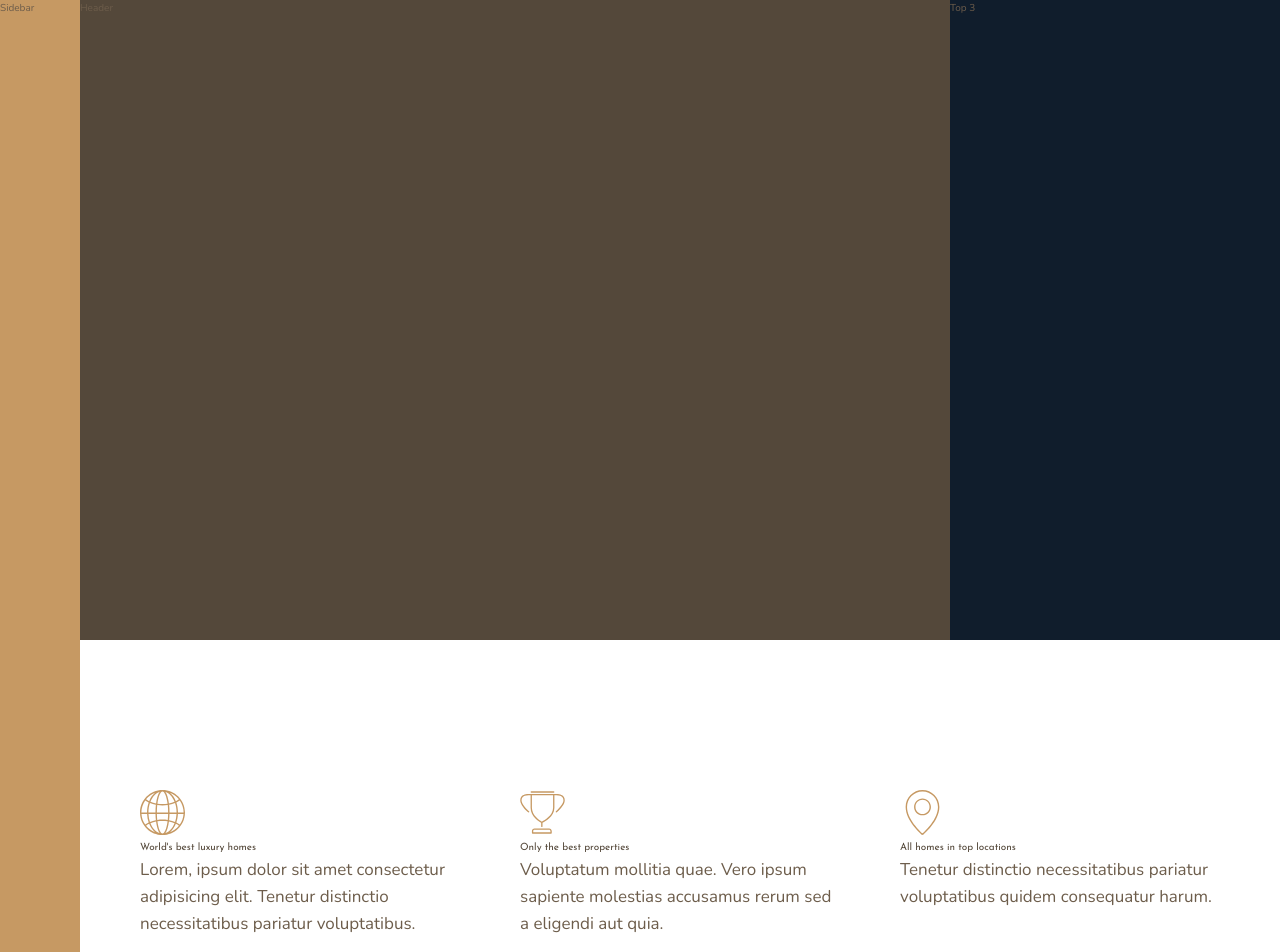
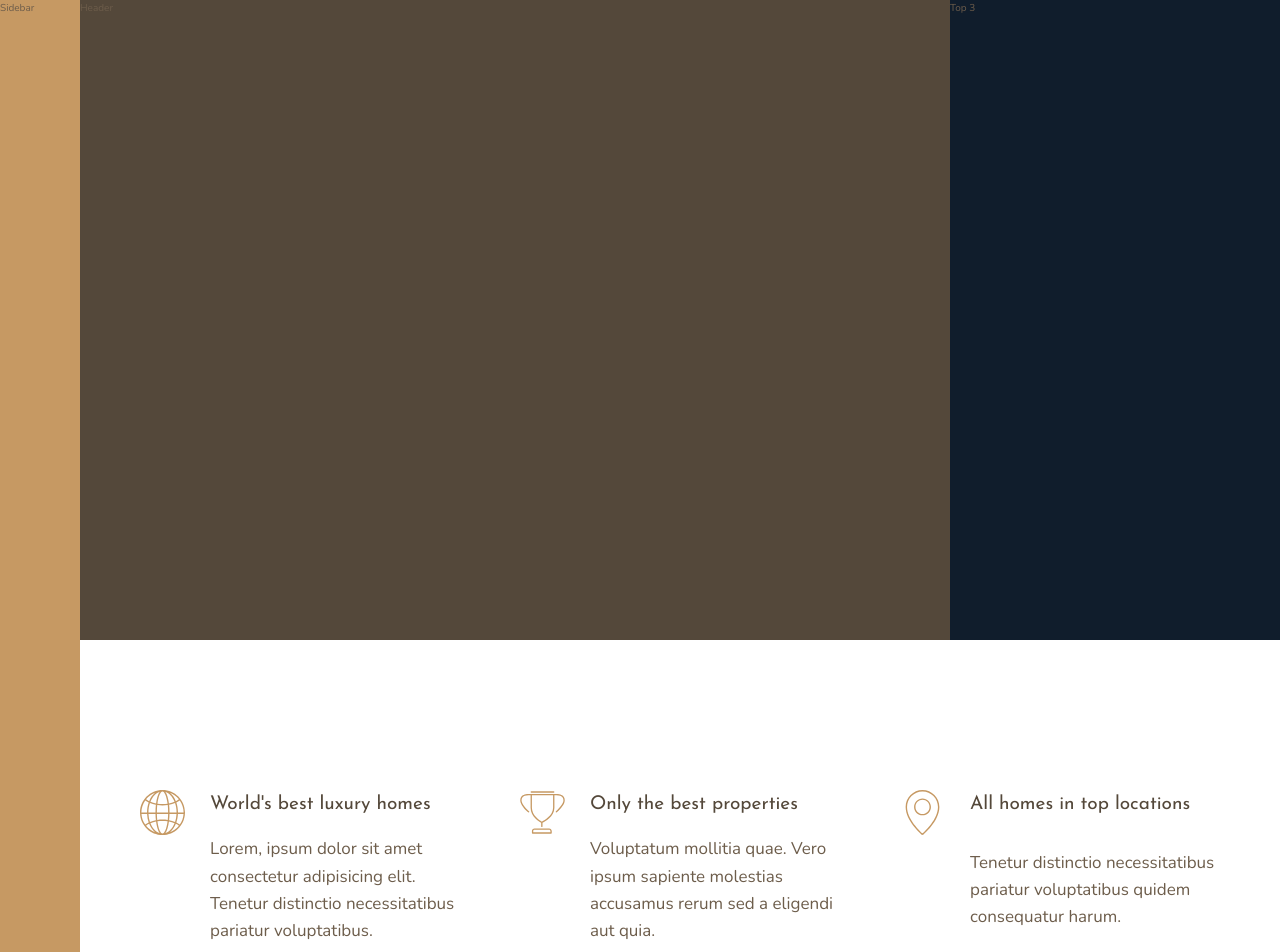
Before and after one commit to nicole-nam/nexter, a website: page starter/index.html in a window 1280 px wide. Shown: the top 952 px of the page. Drawn offline with nearby package versions, Linux system fonts and the light colour scheme.

Commit message:
add grid layout to the each feature section

```diff
--- a/starter/sass/_features.scss
+++ b/starter/sass/_features.scss
@@ -9,14 +9,19 @@
 }
 
 .feature {
+  display: grid;
+  grid-template-columns: min-content 1fr;
+row-gap: 1.5rem;
+column-gap: 2.5rem;
 
   &__icon {
     fill: $color-primary;
     width: 4.5rem;
     height: 4.5rem;
+    grid-row: 1 / span 2;
   }
 
-  &__text{
-    font-size: 1.7rem ;
+  &__text {
+    font-size: 1.7rem;
   }
 }
--- a/starter/sass/_typography.scss
+++ b/starter/sass/_typography.scss
@@ -14,6 +14,7 @@
 }
 .heading-4 {
   @extend %heading;
+  font-size: 1.9rem;
 
   &--light {
     color: $color-grey-light-1;
```
Also changed, not shown: starter/sass/main.css, 1 other file.
